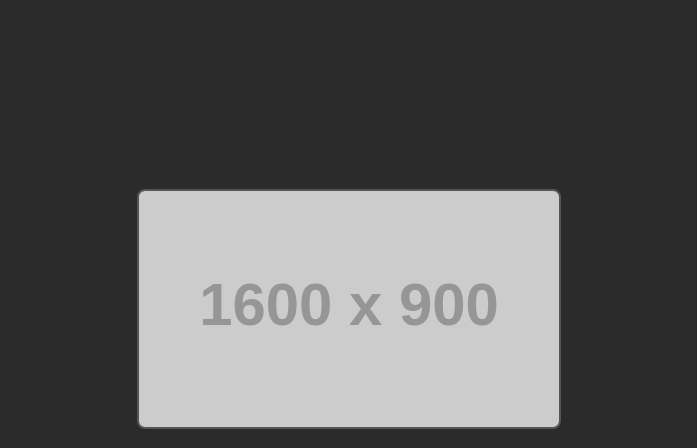
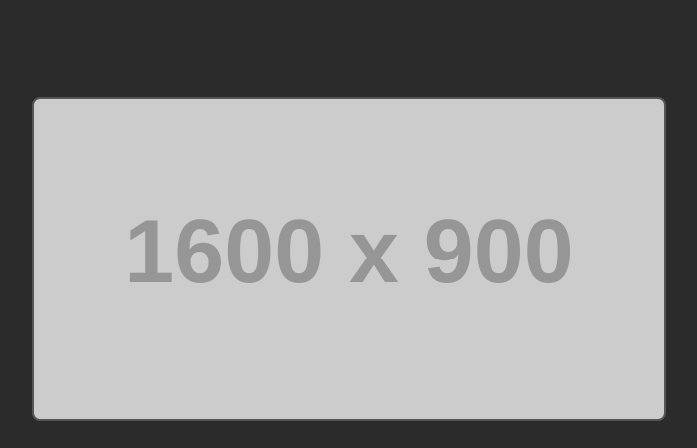
Before and after one commit to flvrdoyster/intro, a plain HTML site: page index.html in a window 1280 px wide. Shown: the top 448 px of the page, without its empty margins (291-988 px from the left). Drawn offline with Linux system fonts and the light colour scheme; placeholder pictures from the web are drawn by us; a web font is replaced by a local one.

Commit message:
Update style.css

```diff
--- a/style.css
+++ b/style.css
@@ -23,7 +23,7 @@
     /* 폰트 이름을 `@font-face`와 동일하게 설정 */
     --font-family: 'KoddiudOngodic', sans-serif;
     --main-font-size: 1.25rem; /* 본문과 버튼의 폰트 크기를 통일 */
-    font-size: 16px; /* 데스크톱 기본 폰트 크기 설정 */
+    font-size: 24px; /* 데스크톱 기본 폰트 크기 설정 */
 }
 
 /* ----------------------------------------------------
```
